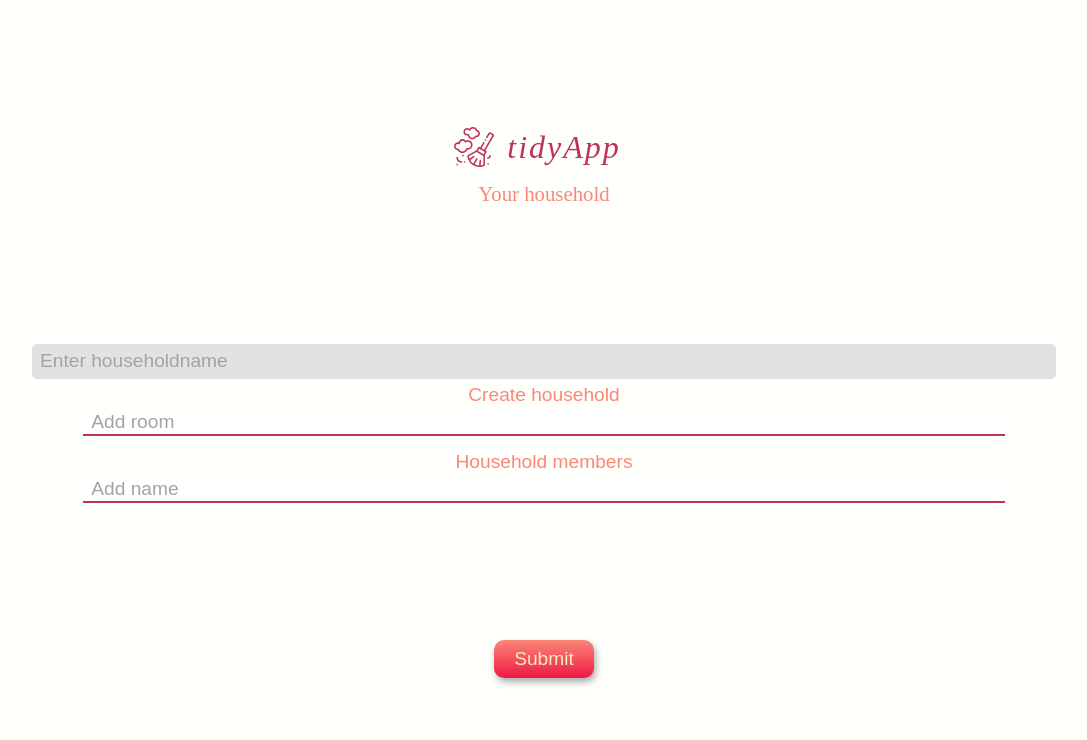
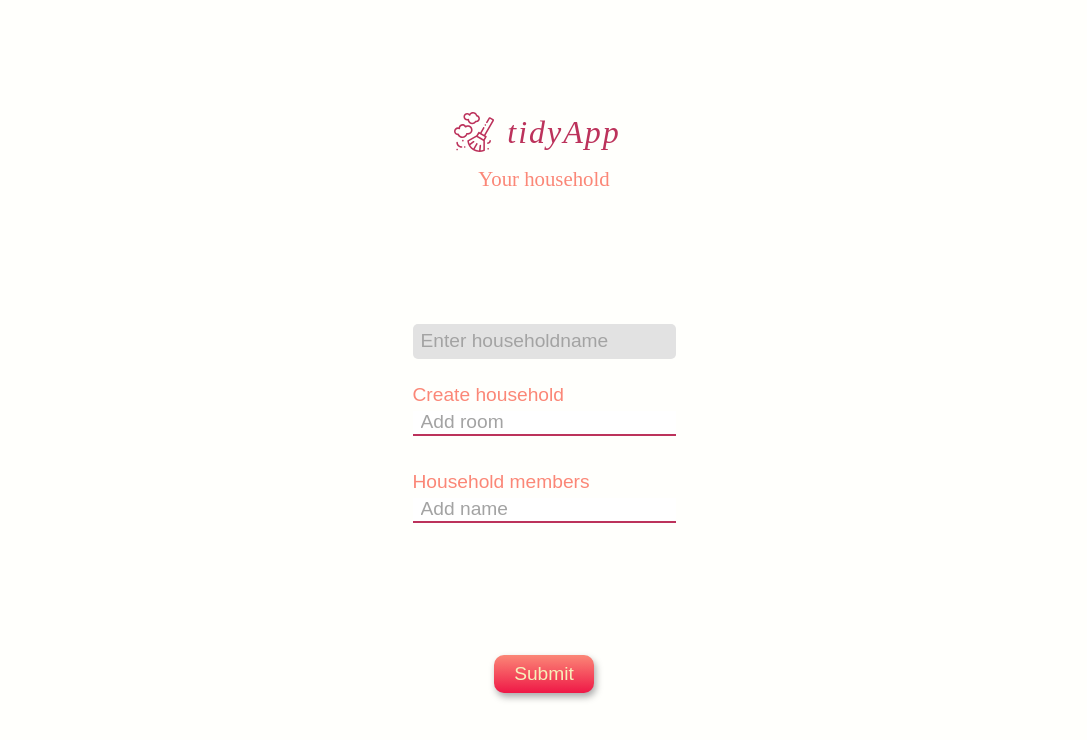
Before and after one commit to rokoc003/tidy_app, a React (Create React App) app in the folder client/: page /household in a window 1280 px wide. Shown: the top 740 px of the page, without its empty margins (96-1183 px from the left). Built offline with nearby package versions, Linux system fonts and the light colour scheme.

Commit message:
Change margin of components

```diff
--- a/client/src/components/Form.js
+++ b/client/src/components/Form.js
@@ -1,10 +1,8 @@
 import styled from '@emotion/styled';
 
 const Form = styled.form`
-  width: 90%;
   display: flex;
   flex-direction: column;
-  align-items: center;
   margin-bottom: auto;
 `;
 
--- a/client/src/components/InputContainer.js
+++ b/client/src/components/InputContainer.js
@@ -3,9 +3,8 @@ import styled from '@emotion/styled';
 const InputContainer = styled.div`
   display: flex;
   flex-direction: column;
-  align-items: center;
+  margin: 10px 0px;
   flex-basis: 100%;
-  width: 80%;
 `;
 
 export default InputContainer;
--- a/client/src/components/ListWrapper.js
+++ b/client/src/components/ListWrapper.js
@@ -4,7 +4,6 @@ const ListWrapper = styled.div`
   display: flex;
   flex-direction: row;
   align-items: center;
-  margin: 3px 0px;
 `;
 
 export default ListWrapper;
```
